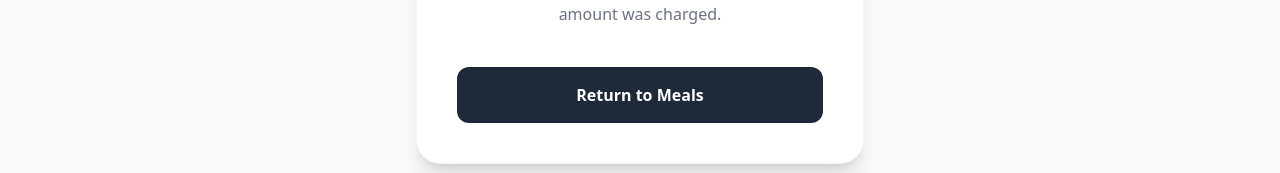
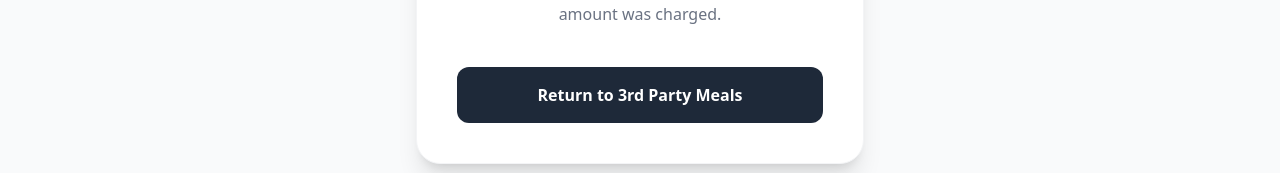
Before and after one commit to Nethna-Oshad/AuraLive-Hostel-Management, a React (Vite) app in the folder frontend/: page /meal-payment-success/1 in a window 1280 px wide. Shown: the part 529-702 px from the top of the page. Built offline with nearby package versions, Linux system fonts and the light colour scheme; no server answers.

Commit message:
feat: Update MealPaymentSuccess navigation to direct to 3rd Party Meals

```diff
--- a/frontend/src/pages/Payment/MealPaymentSuccess.jsx
+++ b/frontend/src/pages/Payment/MealPaymentSuccess.jsx
@@ -46,8 +46,11 @@ const MealPaymentSuccess = () => {
             <p className="text-gray-500 mb-10 leading-relaxed">
               We could not verify this meal payment automatically. Please contact admin if the amount was charged.
             </p>
-            <button onClick={() => navigate('/student/meals')} className="w-full bg-gray-800 text-white font-bold py-4 rounded-xl hover:bg-gray-900 transition-all">
-              Return to Meals
+            <button
+              onClick={() => navigate('/student/meals/third-party')}
+              className="w-full bg-gray-800 text-white font-bold py-4 rounded-xl hover:bg-gray-900 transition-all"
+            >
+              Return to 3rd Party Meals
             </button>
           </>
         ) : (
@@ -59,8 +62,11 @@ const MealPaymentSuccess = () => {
             <p className="text-gray-500 mb-10 leading-relaxed">
               Your external meal order payment has been confirmed. Your order will now be processed by the selected shop.
             </p>
-            <button onClick={() => navigate('/student/meals')} className="w-full bg-gradient-to-r from-[#2872A1] to-[#1f5a80] text-white font-bold py-4 rounded-xl flex items-center justify-center gap-2 hover:shadow-xl transition-all shadow-md">
-              Back to Meal Dashboard <ArrowRight className="w-5 h-5" />
+            <button
+              onClick={() => navigate('/student/meals/third-party')}
+              className="w-full bg-gradient-to-r from-[#2872A1] to-[#1f5a80] text-white font-bold py-4 rounded-xl flex items-center justify-center gap-2 hover:shadow-xl transition-all shadow-md"
+            >
+              Back to 3rd Party Meals <ArrowRight className="w-5 h-5" />
             </button>
           </>
         )}
```
Also changed, not shown: 1 other file (tests, documents, lock files or other folders).
